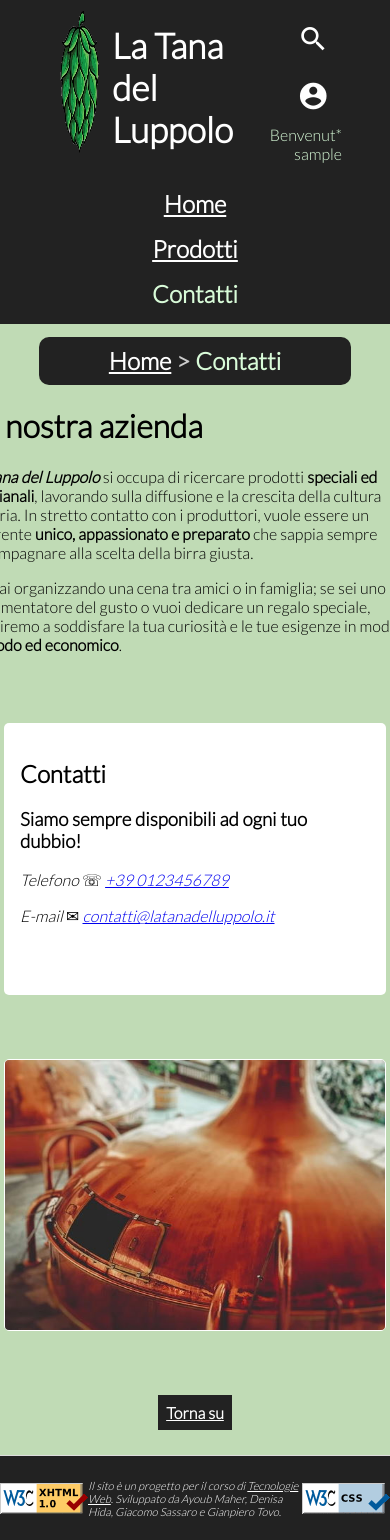
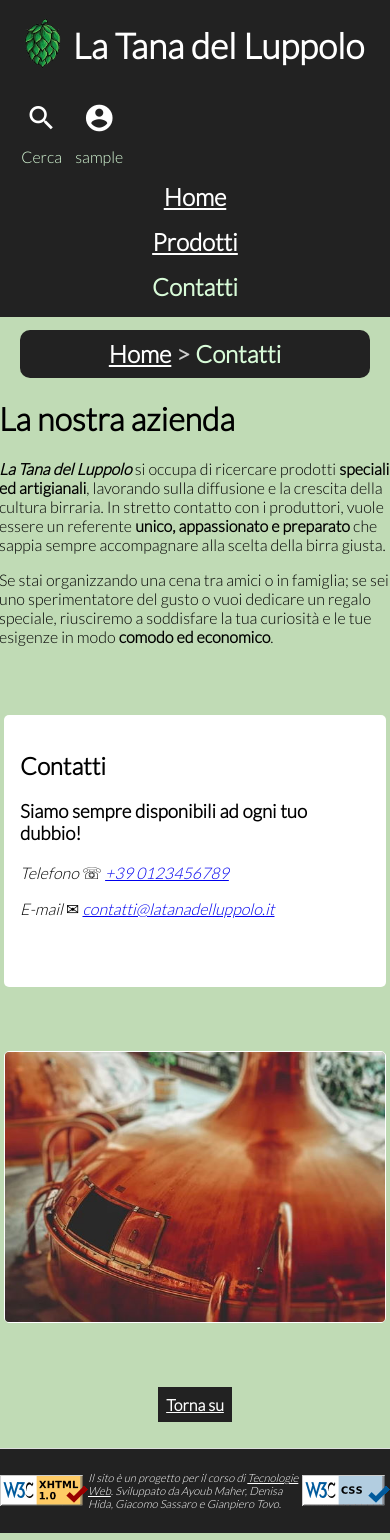
Before and after one commit to Panz99/LaTanaDelLuppolo-ProgettoTecWeb2020, a PHP site: page /php/contatti.php in a window 390 px wide; the page is wider, and only the part inside the window is pictured. Run offline with PHP 8.4, Linux system fonts and the light colour scheme; the visitor is signed in with stand-in values (Sample User, id 1).

Commit message:
fixata la versione mobile

```diff
--- a/html/components/header.html
+++ b/html/components/header.html
@@ -6,9 +6,14 @@
             <h1 id="text_logo">La Tana del Luppolo</h1>
         </a>
         <div id="container_icons">
-            <span id="icon-search" tabindex="0" onclick="getSearchbar()" onkeypress="getSearchbar()" class="material-icons">search</span>
-            <a href="login.php"><span class="material-icons">account_circle</span></a>
+            <div class="icon">
+                <span id="icon-search" tabindex=0 onclick="getSearchbar()" onkeypress="getSearchbar()" class="material-icons" hidden>search</span>
+                <span>Cerca</span>
+            </div>
+            <div class="icon">
+                <a href="login.php"><span class="material-icons"> account_circle </span></a>
             <welcome/>
+            </div>
         </div>
     </div>
     <div id="searchbar" hidden="hidden">
--- a/php/htmlMaker.php
+++ b/php/htmlMaker.php
@@ -12,9 +12,9 @@
     public static function makeHeader($username){
         $html = file_get_contents('../html/components/header.html');
         if($username!=NULL)
-            $html = str_replace("<welcome/>", "<span id='msgWelcome'>Benvenut* $username</span>", $html);
+            $html = str_replace("<welcome/>", "<span id='msgWelcome'>$username</span>", $html);
         else
-            $html = str_replace("<welcome/>", "<span id='msgWelcome'>Accedi o registrati cliccando il simbolo dell'omino</span>", $html);
+            $html = str_replace("<welcome/>", "<span id='msgWelcome'>Accedi</span>", $html);
         return $html;
 
     }
--- a/style/style_main.css
+++ b/style/style_main.css
@@ -224,6 +224,13 @@
     background-color: transparent;
  }
 
+.icon{
+    display: flex;
+    flex-direction: column;
+    color: #D8FBD8;
+    text-align: center;
+
+ }
 /*-------------------------------------------
 ------------CSS RELATIVO AGLI ID-------------
 ---------------------------------------------*/
@@ -232,13 +239,15 @@
 #container_header{
     padding: 0em 3em;
     display:flex;
+    flex-wrap: wrap;
     justify-content: space-between; /*lascia spazi tra i child*/
     align-items: center;    /*Allinea verticalmente*/
     background-color: #222;
 }
 #container_logo{
-    display: flex;
+    display: inline-flex;
     text-decoration: none;
+	align-items: center;
 }
 #text_logo{
     font-size: 2.2em;
@@ -252,13 +261,11 @@
 
 #img_logo{
     float: left;
-    width: 4em;
+    width: 60px;
+    height: 60px;
 }
 #container_icons{
-    display: flex;
-    justify-content: right;
-    text-align: right;
-    flex-wrap: wrap;
+    display: inline-flex;
 }
 #msgWelcome{
     width: 100%;
@@ -320,20 +327,18 @@
 #cardscontatti{
     display: flex;
     flex-flow: wrap;
-    justify-content: center;
+    justify-content: space-evenly;
     margin-top: 2em;
     padding:5px;
 }
 #contacts{
-    width: 80%;
     padding: 1em;
     background-color: #fff;
     border-radius: 5px;
     text-align: left;
-    float: left;
     width: 350px;
     height: 240px;
-    margin:2em;
+    margin:2em 0;
 }
 
 #imgboiler{
@@ -341,16 +346,18 @@
     border-radius: 5px;
     width: 380px;
     height: 270px;
-    margin:2em;
+    margin:2em 0;
+}
+#container_elimina{
+	display: flex;
+	flex-wrap:wrap;
+	justify-content:center;
+	align-items: center;
 }
 
 #imgdettagli{
     width: 260px;
     height: 400px;
-}
-
-#imgside{
-    float: right;
 }
 
 /* dettagli.html */
--- a/style/style_mobile.css
+++ b/style/style_mobile.css
@@ -13,8 +13,21 @@
 }
 #AVp, .form-label{
     font-size: 1em;
-}
+}/*
 .dataRow{
     flex-direction: column;
     align-items: center;
+}*/
+#container_header{
+    padding: 0 0.8em;
+    flex-wrap: wrap;
 }
+#breadcrumbs{
+    width: 80%;
+}
+#divdettagli{
+    width: 100%;
+}
+#txtaccountdelete{
+	margin-top: 1em;
+}
```
